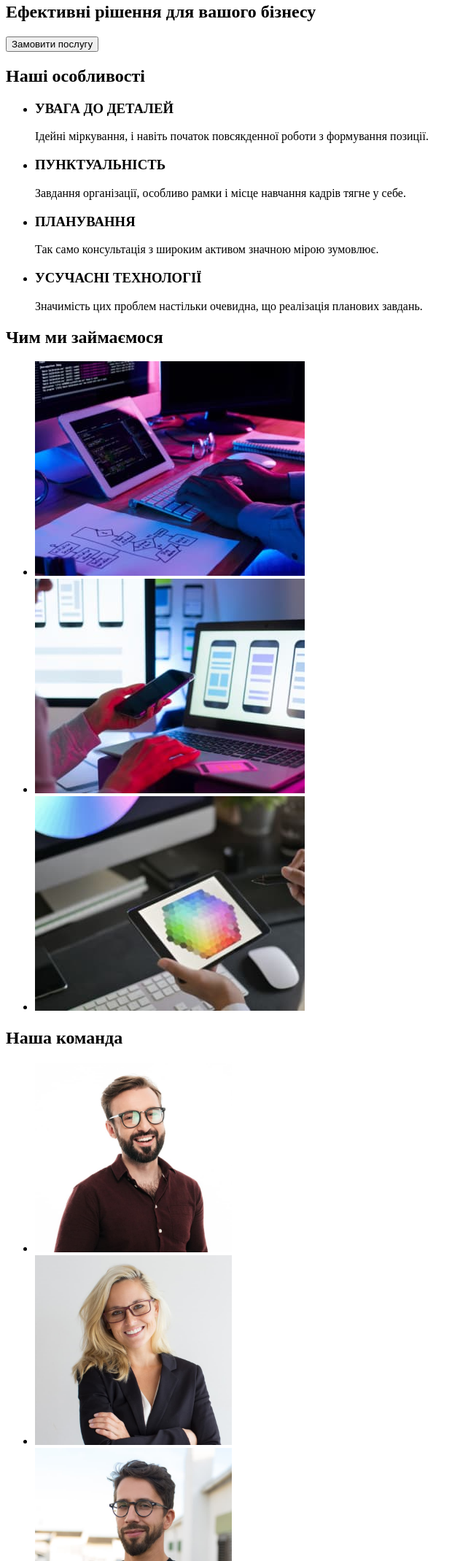
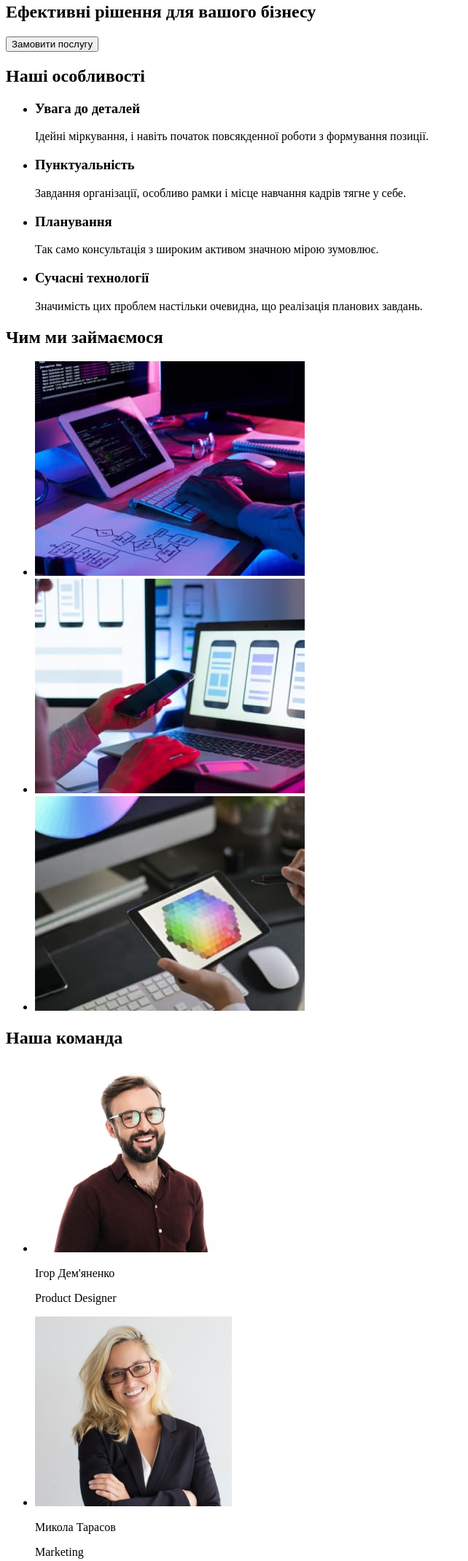
Before and after one commit to Belimenko/goit-markup-hw-01, a plain HTML site: page index.html in a window 1280 px wide. Shown: the part 165-2304 px from the top of the page at 73% size, without its empty margins (0-642 px from the left). Drawn offline with Linux system fonts and the light colour scheme.

Commit message:
Hw Cheked

```diff
--- a/index.html
+++ b/index.html
@@ -35,13 +35,13 @@
         <section>
                 <h2>Наші особливості</h2>
                 <ul>
-                <Li><h3>УВАГА ДО ДЕТАЛЕЙ</h3>
+                <Li><h3>Увага до деталей</h3>
                 <p>Ідейні міркування, і навіть початок повсякденної роботи з формування позиції.</p></Li>
-                <Li><h3>ПУНКТУАЛЬНІСТЬ</h3>
+                <Li><h3>Пунктуальність</h3>
                 <p>Завдання організації, особливо рамки і місце навчання кадрів тягне у себе.</p></Li>
-                <Li><h3>ПЛАНУВАННЯ</h3>
+                <Li><h3>Планування</h3>
                 <p>Так само консультація з широким активом значною мірою зумовлює.</p></Li>
-                <Li><h3>УСУЧАСНІ ТЕХНОЛОГІЇ</h3>
+                <Li><h3>Сучасні технології</h3>
                 <p>Значимість цих проблем настільки очевидна, що реалізація планових завдань.</p></Li>
             </ul>
         </section>
@@ -62,21 +62,29 @@
         </section>
         <section>
             <h2>Наша команда</h2>
+            <!--Перелік фото працівників-->
             <ul>
                 <Li>
                     <img src="./images/teamcard1.jpg" alt="photo Ігор Дем'яненко" width="270"/>
+                    <p>Ігор Дем'яненко</p>
+                    <p>Product Designer</p>
                 </Li>
                 <li>
                     <img src="./images/teamcard2.jpg" alt="photoОльга Рєпіна" width="270"/>
+                    <p>Микола Тарасов</p>
+                    <p>Marketing</p>
                 </li>
                 <li>
                     <img src="./images/teamcard3.jpg" alt="photo Микола Тарасов" width="270"/>
+                    <p>Ольга Рєпіна</p>
+                    <p>Frontend Developer</p>
                 </li>
                 <li>
                     <img src="./images/teamcard4.jpg" alt="photo Михайло Єрмаков" width="270"/>
+                    <p>Михайло Єрмаков</p>
+                    <p>Ul designer</p>
                 </li>
             </ul>
-
         </section>
 </main>
 <footer>
```
